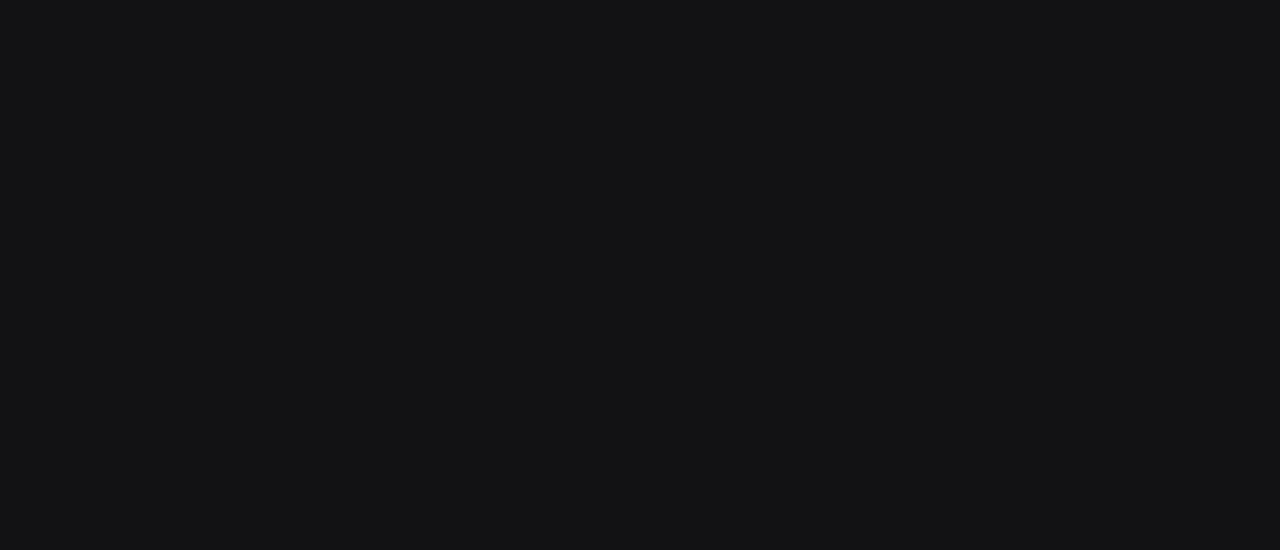
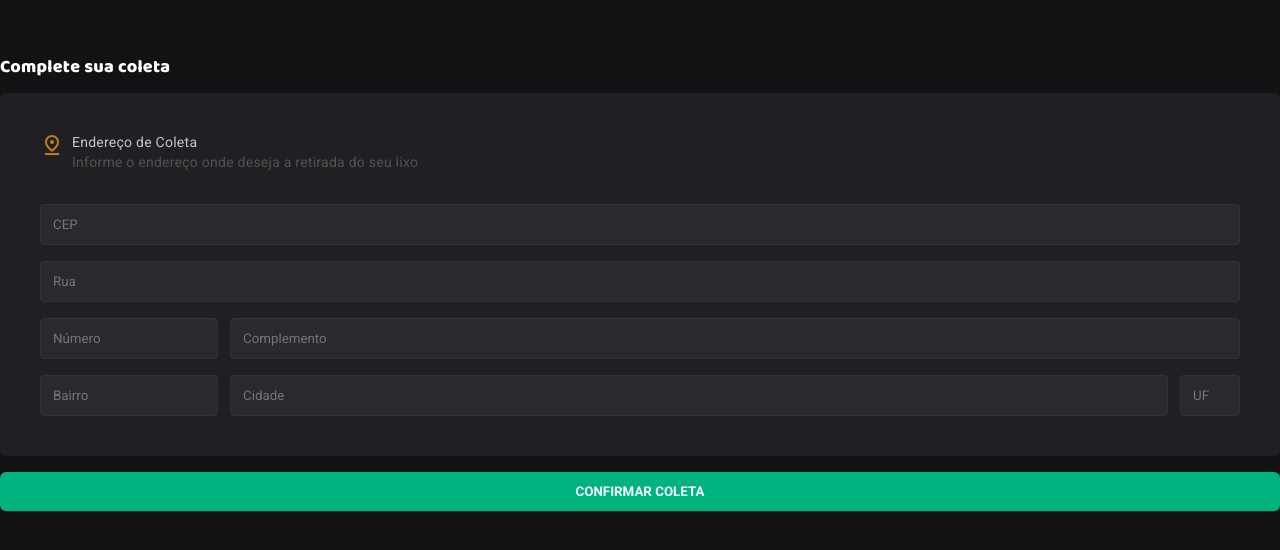
Before and after one commit to ViniciusSouzaDosReis/recycle-tech, an Angular app: page /agendar-coleta in a window 1280 px wide. Before the commit this address led to /. Shown: the part 116-666 px from the top of the page. Built offline with nearby package versions, Linux system fonts and the light colour scheme.

Commit message:
Add schedule collection and confirm collection components

```diff
--- a/src/app/app-routing.module.ts
+++ b/src/app/app-routing.module.ts
@@ -1,11 +1,16 @@
 import { NgModule } from '@angular/core';
 import { RouterModule, Routes } from '@angular/router';
 import { HomeComponent } from './pages/home/home.component';
+import { ScheduleCollectionComponent } from './pages/schedule-collection/schedule-collection.component';
 
 const routes: Routes = [
   {
     path: '',
     component: HomeComponent,
+  },
+  {
+    path: 'agendar-coleta',
+    component: ScheduleCollectionComponent,
   },
 ];
 
--- a/src/app/app.module.ts
+++ b/src/app/app.module.ts
@@ -7,9 +7,11 @@
 import { HomeComponent } from './pages/home/home.component';
 import { RecycleCardComponent } from './componentes/recycle-card/recycle-card.component';
 import { HttpClientModule } from '@angular/common/http';
+import { ScheduleCollectionComponent } from './pages/schedule-collection/schedule-collection.component';
+import { ConfirmCollectionComponent } from './pages/confirm-collection/confirm-collection.component';
 
 @NgModule({
-  declarations: [AppComponent, HomeComponent, RecycleCardComponent],
+  declarations: [AppComponent, HomeComponent, RecycleCardComponent, ScheduleCollectionComponent, ConfirmCollectionComponent],
   imports: [BrowserModule, AppRoutingModule, MatIconModule, HttpClientModule],
   providers: [],
   bootstrap: [AppComponent],
--- /dev/null
+++ b/src/app/pages/confirm-collection/confirm-collection.component.html
@@ -0,0 +1 @@
+<p>confirm-collection works!</p>
--- /dev/null
+++ b/src/app/pages/schedule-collection/schedule-collection.component.css
@@ -0,0 +1,97 @@
+section {
+  display: flex;
+  flex-direction: column;
+  justify-content: center;
+  gap: 1rem;
+  height: 100vh;
+}
+
+strong {
+  font-family: "Baloo 2";
+  font-size: 1.125rem;
+  color: white;
+}
+
+.schedule-container {
+  display: flex;
+  flex-direction: column;
+  gap: 2rem;
+  padding: 2.5rem;
+  border-radius: 6px;
+  background-color: var(--color-base-gray2);
+}
+
+p {
+  margin-bottom: 0;
+}
+
+.header {
+  display: flex;
+  gap: 0.5rem;
+
+  :is(mat-icon) {
+    color: var(--color-base-yellow-dark);
+  }
+
+  :is(p:first-child) {
+    color: var(--color-base-gray6);
+    line-height: 130%;
+  }
+
+  :is(p:last-child) {
+    color: var(--color-base-text);
+    font-size: 0.875rem;
+  }
+}
+
+form {
+  display: flex;
+  flex-direction: column;
+  gap: 1rem;
+}
+
+input {
+  border-radius: 4px;
+  padding: 0.75rem;
+  border: 1px solid var(--color-base-gray4);
+  background: var(--color-base-gray3);
+  color: var(--color-base-text);
+  :is(::placeholder) {
+    color: var(--color-base-label);
+  }
+}
+
+.two-inputs {
+  display: flex;
+  align-items: center;
+  gap: 0.75rem;
+
+  :is(:last-child) {
+    flex: 1 0 0;
+  }
+}
+
+.tree-inputs {
+  display: flex;
+  gap: 0.75rem;
+
+  :is(:nth-child(2)) {
+    flex: 1 0 0;
+  }
+
+  :is(:last-child) {
+    width: 3.75rem;
+  }
+}
+
+button {
+  border-radius: 6px;
+  padding: 0.75rem 0.5rem;
+  background: var(--color-product-green-light);
+  color: white;
+  font-weight: 700;
+  cursor: pointer;
+  :is(&:hover){
+    background-color: var(--color-product-green-dark);
+  }
+}
--- /dev/null
+++ b/src/app/pages/schedule-collection/schedule-collection.component.html
@@ -0,0 +1,26 @@
+<section>
+  <strong>Complete sua coleta</strong>
+  <div class="schedule-container">
+    <div class="header">
+      <mat-icon fontSet="material-icons-outlined">pin_drop</mat-icon>
+      <div>
+        <p>Endereço de Coleta</p>
+        <p>Informe o endereço onde deseja a retirada do seu lixo</p>
+      </div>
+    </div>
+    <form action="">
+      <input type="text" placeholder="CEP" />
+      <input type="text" placeholder="Rua" />
+      <div class="two-inputs">
+        <input type="text" placeholder="Número" />
+        <input type="text" placeholder="Complemento" />
+      </div>
+      <div class="tree-inputs">
+        <input type="text" placeholder="Bairro" />
+        <input type="text" placeholder="Cidade" />
+        <input type="text" placeholder="UF" />
+      </div>
+    </form>
+  </div>
+  <button>CONFIRMAR COLETA</button>
+</section>
--- a/src/index.html
+++ b/src/index.html
@@ -27,6 +27,10 @@
       rel="stylesheet"
       href="https://fonts.googleapis.com/css2?family=Material+Symbols+Outlined:opsz,wght,FILL,GRAD@24,400,0,0"
     />
+    <link
+      href="https://fonts.googleapis.com/css?family=Material+Icons|Material+Icons+Outlined|Material+Icons+Two+Tone|Material+Icons+Round|Material+Icons+Sharp"
+      rel="stylesheet"
+    />
   </head>
   <body class="mat-typography">
     <app-root></app-root>
--- a/src/styles.css
+++ b/src/styles.css
@@ -1,13 +1,16 @@
 :root {
   --color-base-gray1: #121214;
   --color-base-gray2: #202024;
+  --color-base-gray3: #29292e;
+  --color-base-gray4: #323238;
   --color-base-gray5: #7c7c8a;
   --color-base-gray6: #c4c4cc;
   --color-base-text: #574f4d;
+  --color-base-label: #8d8686;
   --color-base-yellow: #dbac2c;
   --color-base-yellow-dark: #c47f17;
   --color-product-green-light: #00b37e;
-  --color-product-green-dark: #00875F;
+  --color-product-green-dark: #00875f;
 }
 
 * {
```
Also changed, not shown: src/app/pages/confirm-collection/confirm-collection.component.ts (added, +10 -0 lines), src/app/pages/schedule-collection/schedule-collection.component.ts (added, +10 -0 lines), src/app/pages/confirm-collection/confirm-collection.component.css (added), 2 other files (tests, documents, lock files or other folders).
